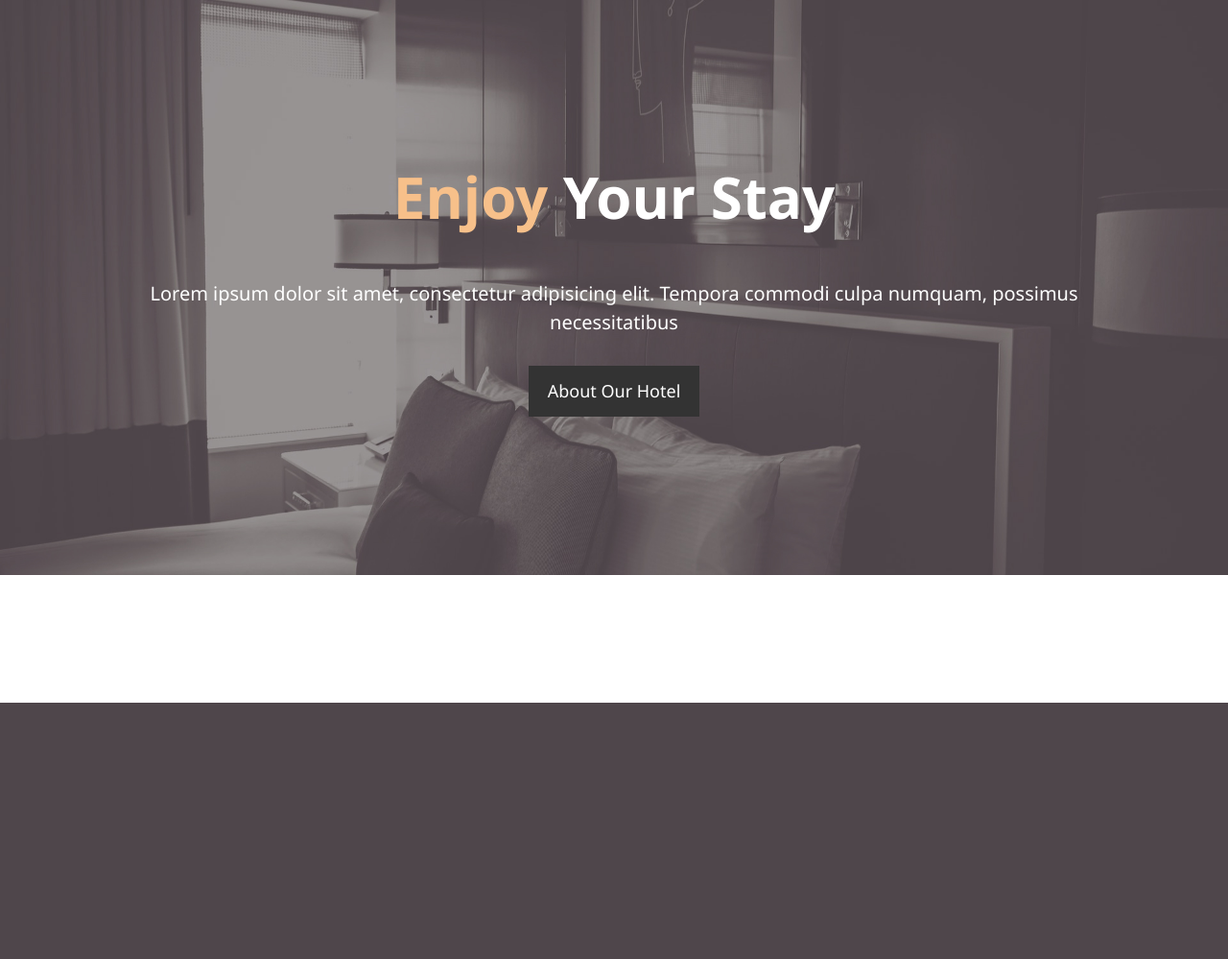
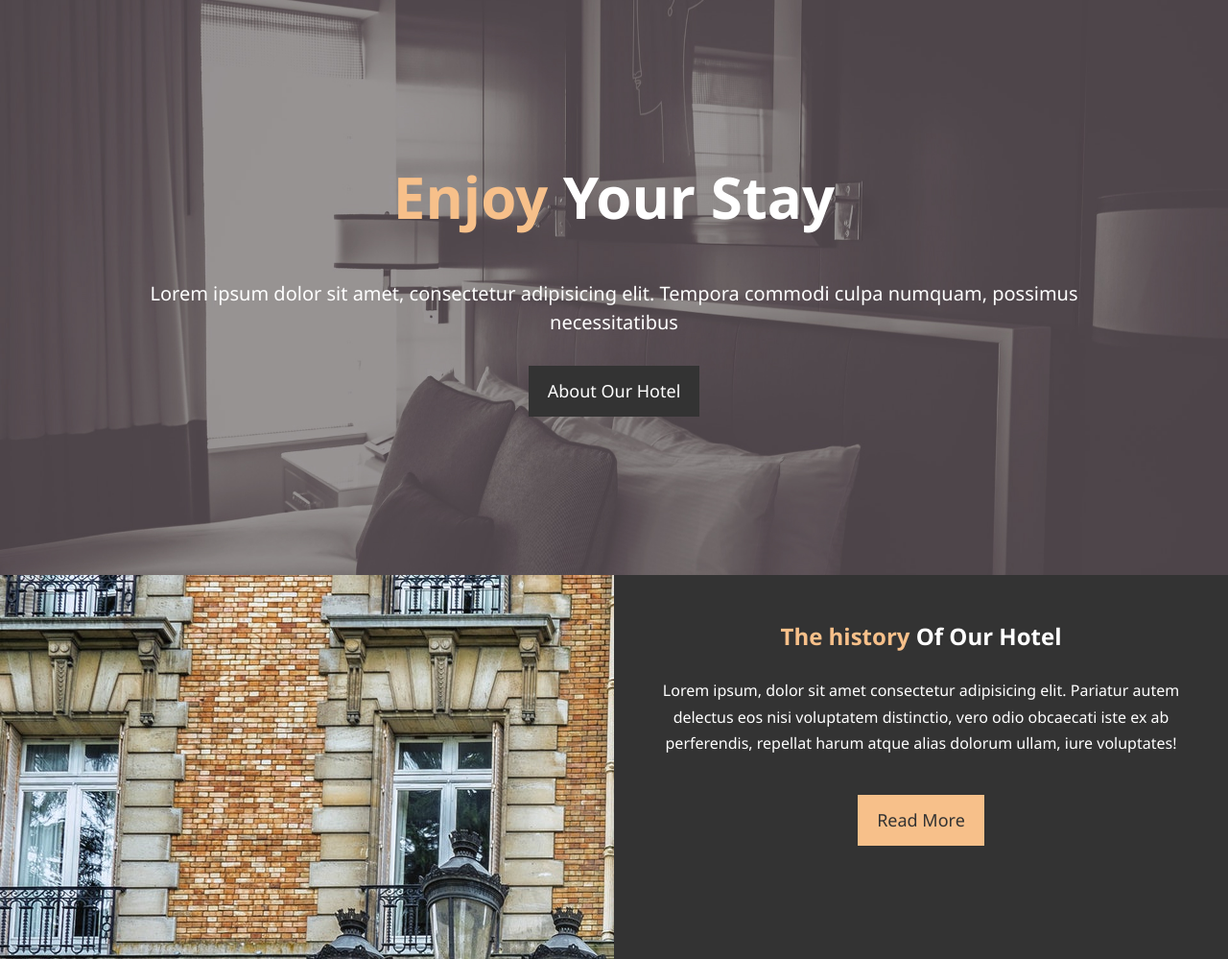
Before and after one commit to mabfahad/practice, a PHP site: page / in a window 1280 px wide. Shown: the part 68-1067 px from the top of the page at 96% size. Before the commit the page ends 800 px from the top, so only its background shows below. Run offline with PHP 8.4, Linux system fonts and the light colour scheme.

Commit message:
Style home info

```diff
--- a/hotel-website/css/style.css
+++ b/hotel-website/css/style.css
@@ -48,9 +48,28 @@ p {
   cursor: pointer;
 }
 
+.btn-light {
+  background-color: #f7c08a;
+  color: #333;
+}
+
 .btn:hover {
   background: #f7c08a;
   columns: #333;
+}
+
+.bg-dark {
+  background: #333;
+  color: #fff;
+}
+.bg-light {
+  background: #f4f4f4;
+  color: #333;
+}
+
+.bg-primary {
+  background: #333;
+  color: #f7c08a;
 }
 
 /*naavbar*/
@@ -108,3 +127,25 @@ p {
   padding: 20px;
   line-height: 1.5em;
 }
+
+/*Home Info*/
+#home-info {
+  height: 400px;
+}
+#home-info .info-img {
+  float: left;
+  width: 50%;
+  background: url('../img/photo-1.jpg') no-repeat;
+  min-height: 100%;
+}
+#home-info .info-content {
+  float: right;
+  width: 50%;
+  height: 100%;
+  text-align: center;
+  padding: 50px 30px;
+  overflow: hidden;
+}
+#home-info .info-content p {
+  padding-bottom: 30px;
+}
--- a/hotel-website/index.html
+++ b/hotel-website/index.html
@@ -22,8 +22,6 @@
         </ul>
       </div>
     </nav>
-  </header>
-
     <div id="showcase">
       <div class="container">
         <div class="showcase-content">
@@ -35,6 +33,19 @@
         </div>
       </div>
     </div>
+  </header>
+  <section id="home-info" class="bg-dark">
+    <div class="info-img">
+
+    </div>
+    <div class="info-content">
+      <h2><span class="text-primary">The history</span> Of Our Hotel</h2>
+      <p>Lorem ipsum, dolor sit amet consectetur adipisicing elit. Pariatur autem delectus eos nisi voluptatem
+        distinctio, vero odio obcaecati iste ex ab perferendis, repellat harum atque alias dolorum ullam, iure
+        voluptates!</p>
+      <a href="about.html" class="btn btn-light">Read More</a>
+    </div>
+  </section>
 </body>
 
 </html>
```
Lines whose indentation alone changed are shown as unchanged.
